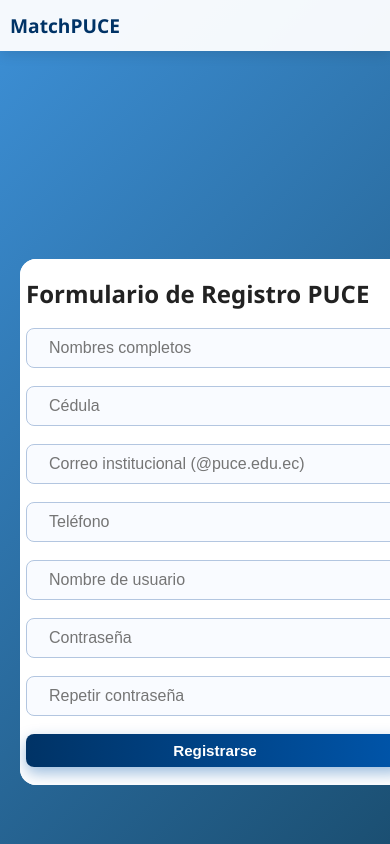
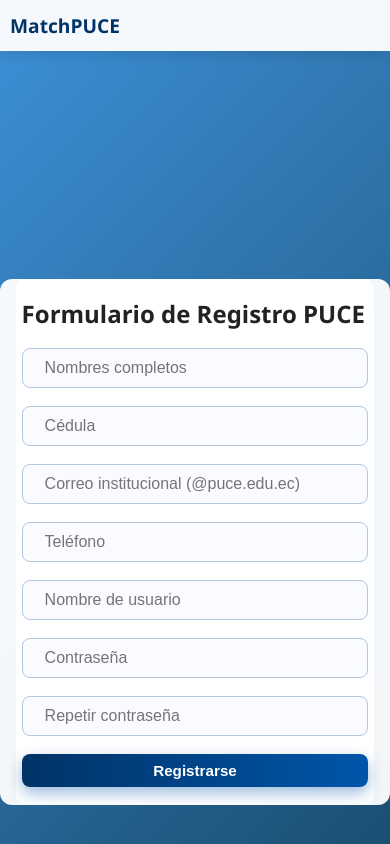
Before and after one commit to elizabeth27256/Match_Puce, a React (Vite) app in the folder frontend/: page /register in a window 390 px wide. Built offline with nearby package versions, Linux system fonts and the light colour scheme.

Commit message:
Modo responsive 2

```diff
--- a/frontend/src/index.css
+++ b/frontend/src/index.css
@@ -528,6 +528,77 @@
   }
 }
 
+/* Centrar y adaptar el formulario de registro en móvil */
+@media (max-width: 600px) {
+  .registro-container {
+    flex-direction: column;
+    align-items: center;
+    margin: 100px 0 20px 0;
+    padding: 0 4vw;
+    max-width: 100vw;
+    width: 100vw;
+    border-radius: 12px;
+  }
+  .form-registro {
+    width: 100%;
+    padding: 18px 6px;
+    border-radius: 10px;
+    min-width: unset;
+    box-sizing: border-box;
+    margin: 0 auto;
+  }
+}
+
+/* Navbar: que no se superponga ni se esconda bajo el header */
+@media (max-width: 600px) {
+  .navbar {
+    position: fixed;
+    top: 100px; /* debajo del header */
+    left: 0;
+    width: 100vw;
+    z-index: 998;
+    padding: 8px 0;
+    background: linear-gradient(90deg, #003366, #0055aa);
+    box-shadow: 0 4px 12px rgba(0,0,0,0.15);
+  }
+  .navbar ul {
+    flex-direction: column;
+    gap: 0;
+    align-items: stretch;
+    width: 100%;
+  }
+  .navbar li {
+    width: 100%;
+  }
+  .navbar a {
+    display: block;
+    width: 100%;
+    padding: 12px 18px;
+    border-radius: 0;
+    border-bottom: 1px solid #0055aa;
+    font-size: 1.1rem;
+    text-align: left;
+  }
+}
+
+/* Ajusta el header para que no tape la navbar */
+@media (max-width: 600px) {
+  .encabezado {
+    position: fixed;
+    top: 0;
+    left: 0;
+    width: 100vw;
+    z-index: 999;
+    flex-direction: column;
+    align-items: flex-start;
+    padding: 12px 10px;
+    gap: 10px;
+  }
+  body {
+    padding-top: 160px; /* header + navbar */
+  }
+}
+
 @media (max-width: 500px) {
   .schedules-table,
   .schedules-table thead,
```
